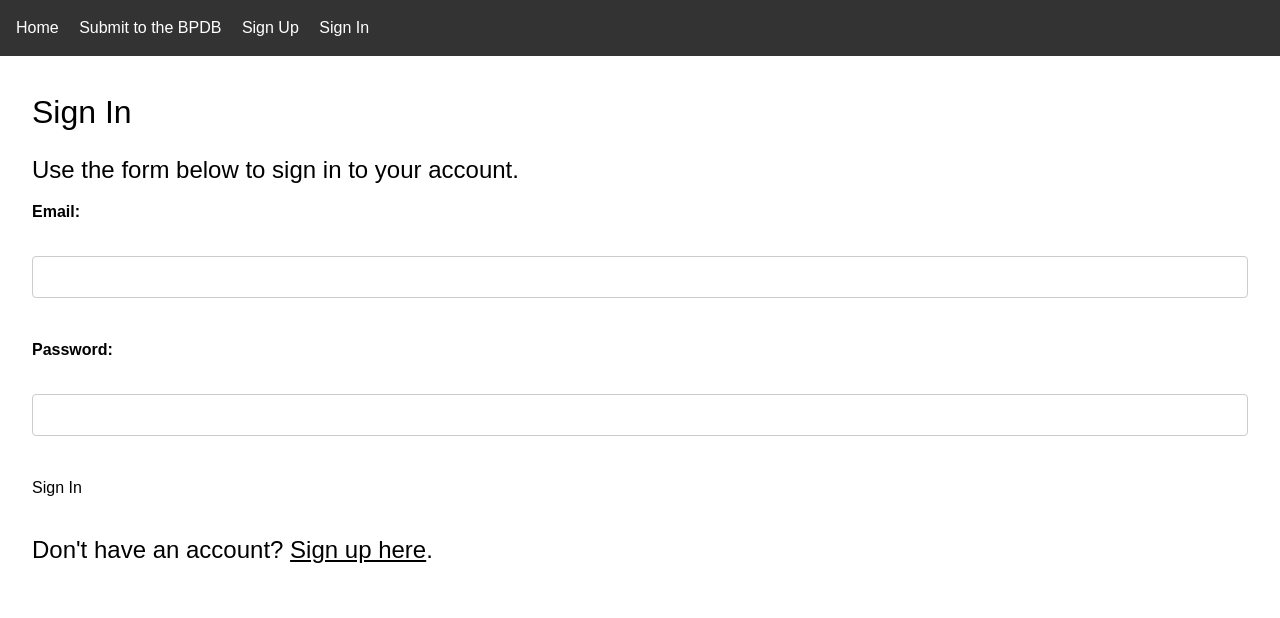
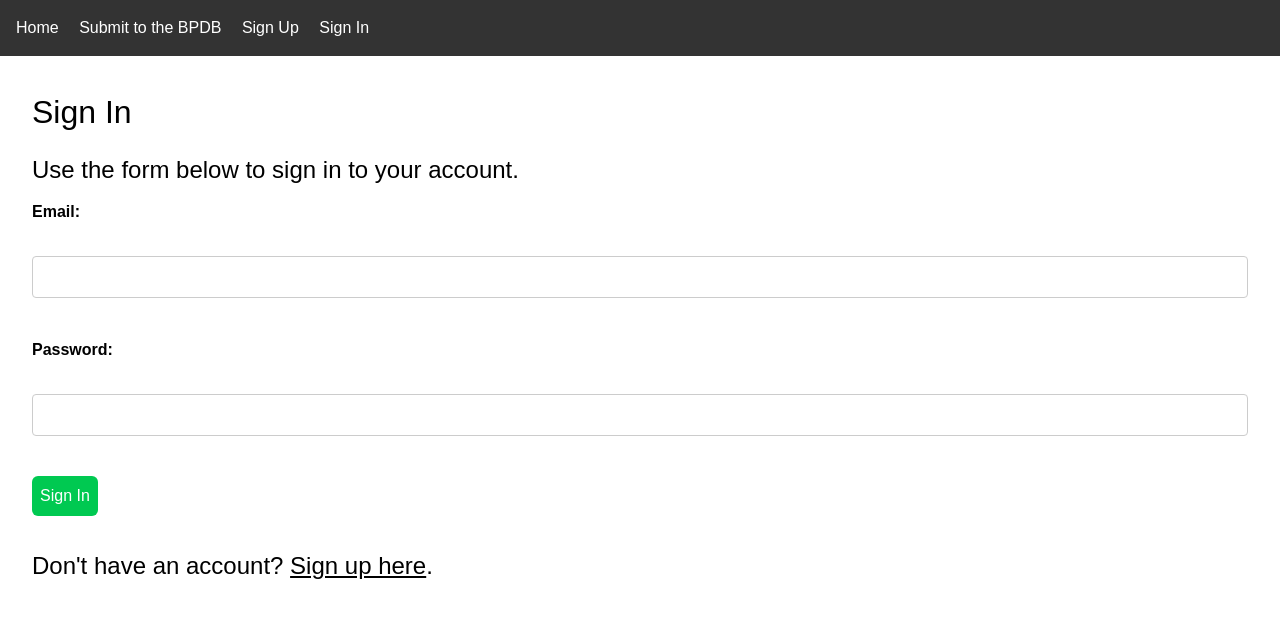
Before and after one commit to UrbaneD0ge/BPDB, a SvelteKit app: page /auth/signin in a window 1280 px wide. Shown: the top 618 px of the page. Built offline with nearby package versions, Linux system fonts and the light colour scheme; no server answers.

Commit message:
small changes

```diff
--- a/src/routes/auth/signin/+page.svelte
+++ b/src/routes/auth/signin/+page.svelte
@@ -12,7 +12,7 @@
         <label for="password">Password:</label><br>
         <input type="password" id="password" name="password" required><br><br>
 
-        <button type="submit" value="Sign In">Sign In</button>
+        <button type="submit" value="Sign In" class="bg-green-500 hover:bg-green-700 p-2 rounded-md text-white" >Sign In</button>
     <br><br>
         <p class="my-2">Don't have an account? <a href="/auth/signup" class="underline">Sign up here</a>.</p>
 
--- a/src/routes/auth/signup/+page.server.js
+++ b/src/routes/auth/signup/+page.server.js
@@ -18,6 +18,6 @@ export const actions = {
             };
         }
         // TODO: Handle duplicate email sign-ups!
-        throw redirect(303, '/');
+        throw redirect(303, '/auth/signin');
     }
 };
```
